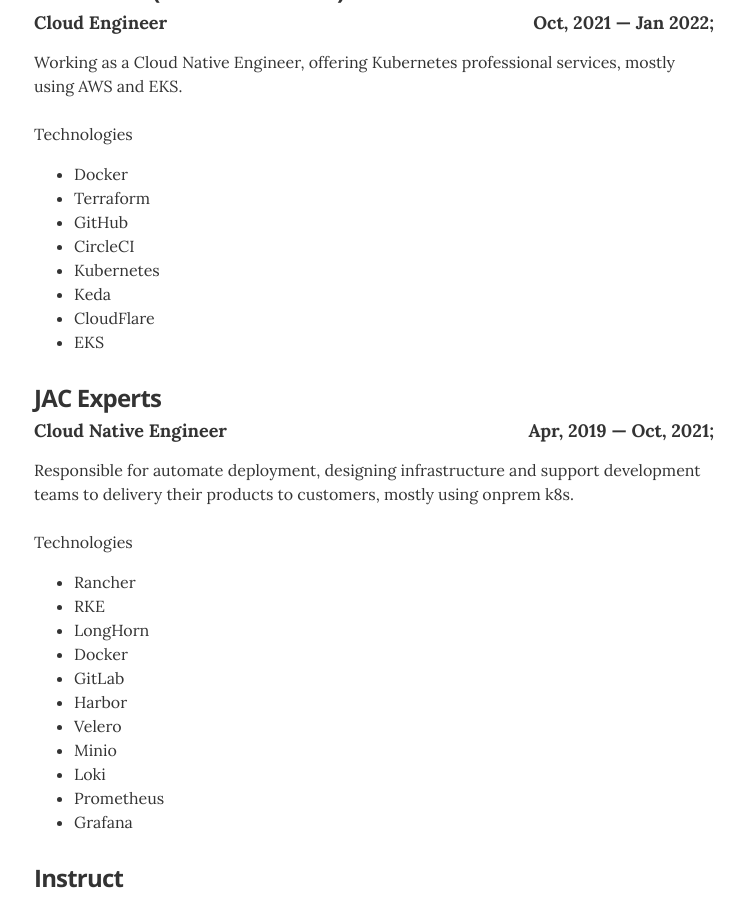
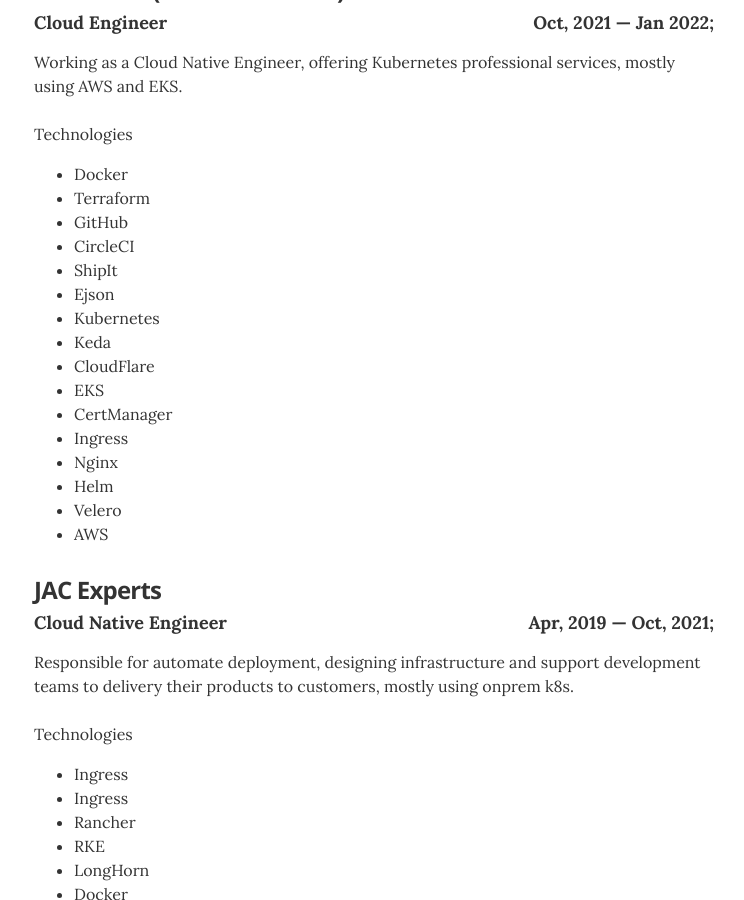
Before and after one commit to gutocarvalho/resume, a Jekyll site: the page built from index.html, in a window 1280 px wide and 900 px high, scrolled down 2595 px. Shown: the whole window, without its empty margins (266-1010 px from the left). Built offline with Jekyll 4.4.1, drawn with Linux system fonts in a browser that asks for light colours.

Commit message:
Resume Updated

```diff
--- a/_config.yml
+++ b/_config.yml
@@ -13,7 +13,7 @@
 resume_name:                    "Guto Carvalho"
 resume_title:                   "Cloud Native Engineer"
 resume_contact_email:           "guto@carvalho.life"
-resume_header_contact_info:     "Brasilia - default, Brasil | guto@carvalho.life"
+resume_header_contact_info:     "Brasilia, Brazil | guto@carvalho.life"
 
 resume_header_intro: "
 
--- a/_data/experience.yml
+++ b/_data/experience.yml
@@ -3,12 +3,12 @@
 - company: VMFARMs (Canada division)
   position: Cloud Engineer
   duration: Oct, 2021 &mdash; Jan 2022;
-  summary: Working as a Cloud Native Engineer, offering Kubernetes professional services, mostly using AWS and EKS. <br><br> Technologies <br><ul class="resume-item-list"><li>Docker</li><li>Terraform</li><li>GitHub</li><li>CircleCI</li><li>Kubernetes</li><li>Keda</li><li>CloudFlare</li><li>EKS</li></ul>
+  summary: Working as a Cloud Native Engineer, offering Kubernetes professional services, mostly using AWS and EKS. <br><br> Technologies <br><ul class="resume-item-list"><li>Docker</li><li>Terraform</li><li>GitHub</li><li>CircleCI</li><li>ShipIt</li><li>Ejson</li><li>Kubernetes</li><li>Keda</li><li>CloudFlare</li><li>EKS</li><li>CertManager</li><li>Ingress</li><li>Nginx</li><li>Helm</li><li>Velero</li><li>AWS</li></ul>
 
 - company: JAC Experts
   position: Cloud Native Engineer
   duration: Apr, 2019 &mdash; Oct, 2021;
-  summary: Responsible for automate deployment, designing infrastructure and support development teams to delivery their products to customers, mostly using onprem k8s.<br><br> Technologies <br><ul class="resume-item-list"><li>Rancher</li><li>RKE</li><li>LongHorn</li><li>Docker</li><li>GitLab</li><li>Harbor</li><li>Velero</li><li>Minio</li><li>Loki</li><li>Prometheus</li><li>Grafana</li></ul>
+  summary: Responsible for automate deployment, designing infrastructure and support development teams to delivery their products to customers, mostly using onprem k8s.<br><br> Technologies <br><ul class="resume-item-list"><li>Ingress</li><li>Ingress</li><li>Rancher</li><li>RKE</li><li>LongHorn</li><li>Docker</li><li>GitLab</li><li>Harbor</li><li>Velero</li><li>Minio</li><li>Loki</li><li>Prometheus</li><li>Grafana</li></ul>
 
 - company: Instruct
   position: Infrastructure as Code Engineer
```
